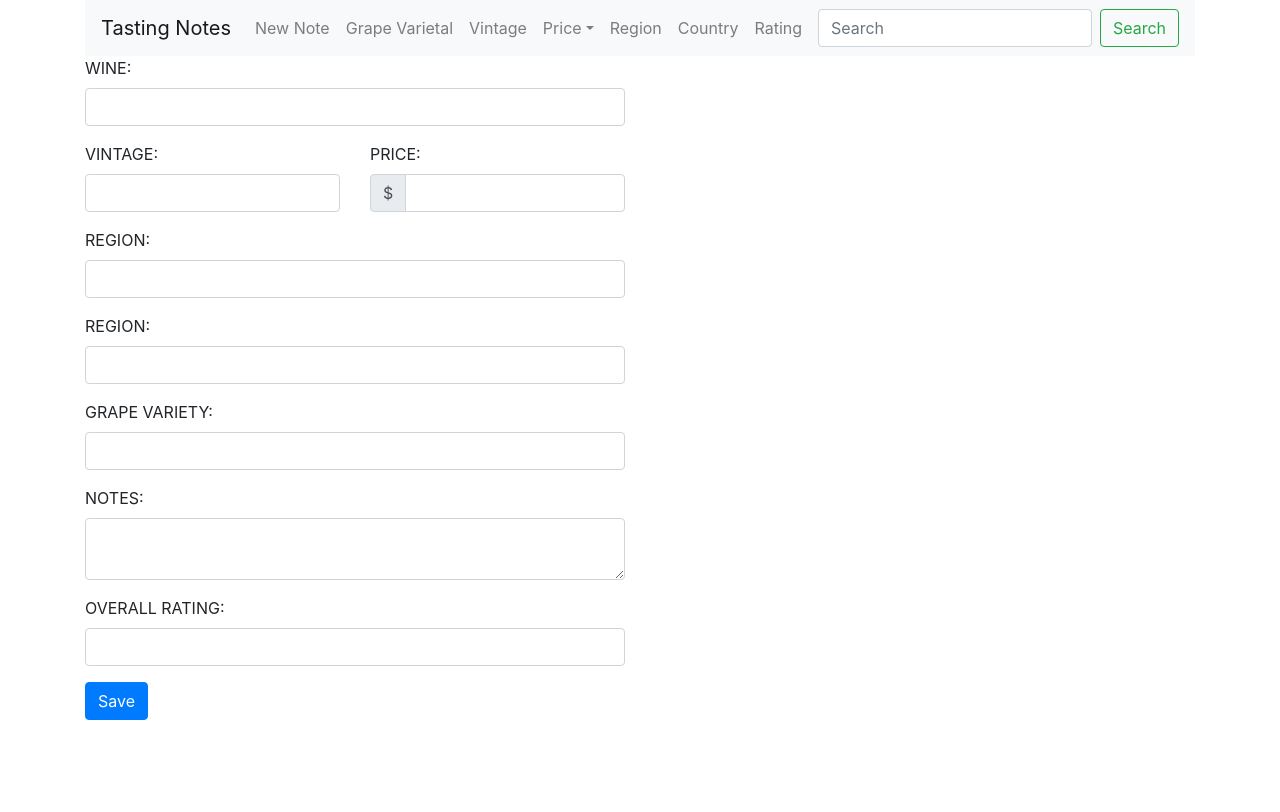
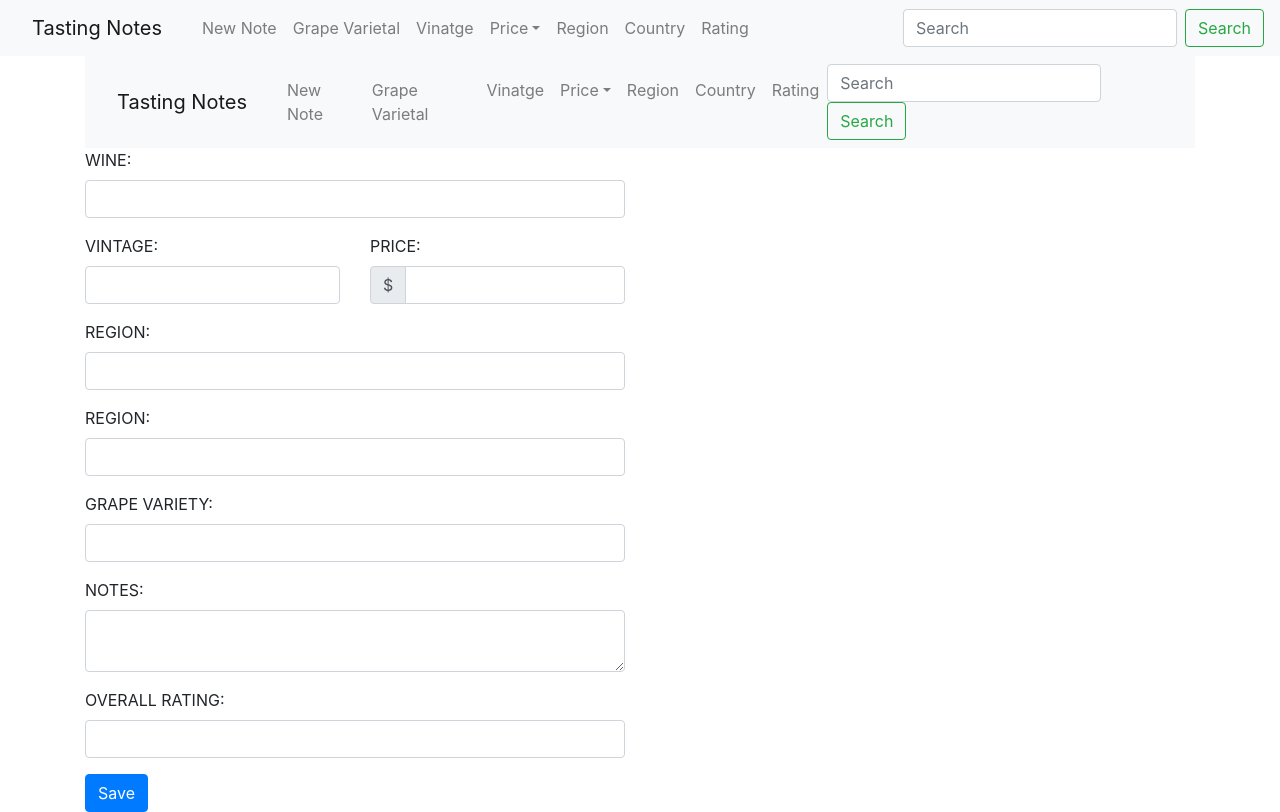
Before and after one commit to bj7/wine_note_web, a React (Create React App) app: page / in a window 1280 px wide. Built offline with nearby package versions, Linux system fonts and the light colour scheme.

Commit message:
Converts routing to React-Router Now a single page app, because I don't want to mess with splitting create react app into different modules to load on different pages. Also, this simplifies future usage in electron wrapper.

```diff
--- a/src/App.tsx
+++ b/src/App.tsx
@@ -2,11 +2,33 @@ import React from 'react';
 import './App.css';
 import 'bootstrap/dist/css/bootstrap.min.css';
 import TastingNotes from "./TastingNotes";
+import { NavHeader } from "./NavHeader"
+import {
+  BrowserRouter as Router,
+  Switch,
+  Route,
+  Link,
+  useRouteMatch,
+  useParams
+} from "react-router-dom";
 
 function App() {
   return (
-      <TastingNotes/>
+    <Router>
+      <div>
+        <NavHeader/>
+        <Switch>
+          <Route path="/">
+            <Home />
+          </Route>
+        </Switch>
+      </div>
+    </Router>
   );
 }
 
+function Home() {
+  return <TastingNotes/>
+}
+
 export default App;
--- a/src/NavHeader.tsx
+++ b/src/NavHeader.tsx
@@ -1,4 +1,12 @@
 import React from 'react'
+import {
+    BrowserRouter as Router,
+    Switch,
+    Route,
+    Link,
+    useRouteMatch,
+    useParams
+} from "react-router-dom";
 import {
     Row,
     Col,
@@ -12,26 +20,27 @@ import {
 
 export function NavHeader() {
     return (
-        <Row>
-            <Col lg={12} md={12} sm={12}>
+        <div className='row'>
+            <div className='col-lg-12 col-md-12 col-sm-12'>
                 <Navbar bg="light" expand="lg">
-                    <Navbar.Brand href="/">Tasting Notes</Navbar.Brand>
+                    <Link to="/" className="navbar navbar-brand">Tasting Notes</Link>
+                    {/* <Navbar.Brand href="/">Tasting Notes</Navbar.Brand> */}
                     <Navbar.Toggle aria-controls="basic-navbar-nav" />
                     <Navbar.Collapse id="basic-navbar-nav">
                         <Nav className="mr-auto">
-                        <Nav.Link href="/">New Note</Nav.Link>
-                        <Nav.Link href="/varietal">Grape Varietal</Nav.Link>
-                        <Nav.Link href="/vintage">Vintage</Nav.Link>
+                        <Link to="/" className="nav nav-link">New Note</Link>
+                        <Link to="/varietal" className="nav nav-link">Grape Varietal</Link>
+                        <Link to="/vintage" className="nav nav-link">Vinatge</Link>
                         <NavDropdown title="Price" id="basic-nav-dropdown">
-                            <NavDropdown.Item href="/price/under_10">$10 and Under</NavDropdown.Item>
-                            <NavDropdown.Item href="/price/under_20">Under $20</NavDropdown.Item>
-                            <NavDropdown.Item href="/price/under_50">Under $50</NavDropdown.Item>
-                            <NavDropdown.Item href="/price/under_100">Under $100</NavDropdown.Item>
-                            <NavDropdown.Item href="/price/over_100">$100 +</NavDropdown.Item>
+                            <Link to="/price/under_10" className="dropdown-item">$10 and Under</Link>
+                            <Link to="/price/under_20" className="dropdown-item">Under $20</Link>
+                            <Link to="/price/under_50" className="dropdown-item">Under $50</Link>
+                            <Link to="/price/under_100" className="dropdown-item">Under $100</Link>
+                            <Link to="/price/over_100" className="dropdown-item">$100+</Link>
                         </NavDropdown>
-                        <Nav.Link href="/region">Region</Nav.Link>
-                        <Nav.Link href="/country">Country</Nav.Link>
-                        <Nav.Link href="/rating">Rating</Nav.Link>
+                        <Link to="/region" className="nav nav-link">Region</Link>
+                        <Link to="/country" className="nav nav-link">Country</Link>
+                        <Link to="/rating" className="nav nav-link">Rating</Link>
                         </Nav>
                         <Form inline>
                         <FormControl type="text" placeholder="Search" className="mr-sm-2" />
@@ -39,7 +48,7 @@ export function NavHeader() {
                         </Form>
                     </Navbar.Collapse>
                 </Navbar>
-            </Col>
-        </Row>
+            </div>
+        </div>
     )
 }
```
